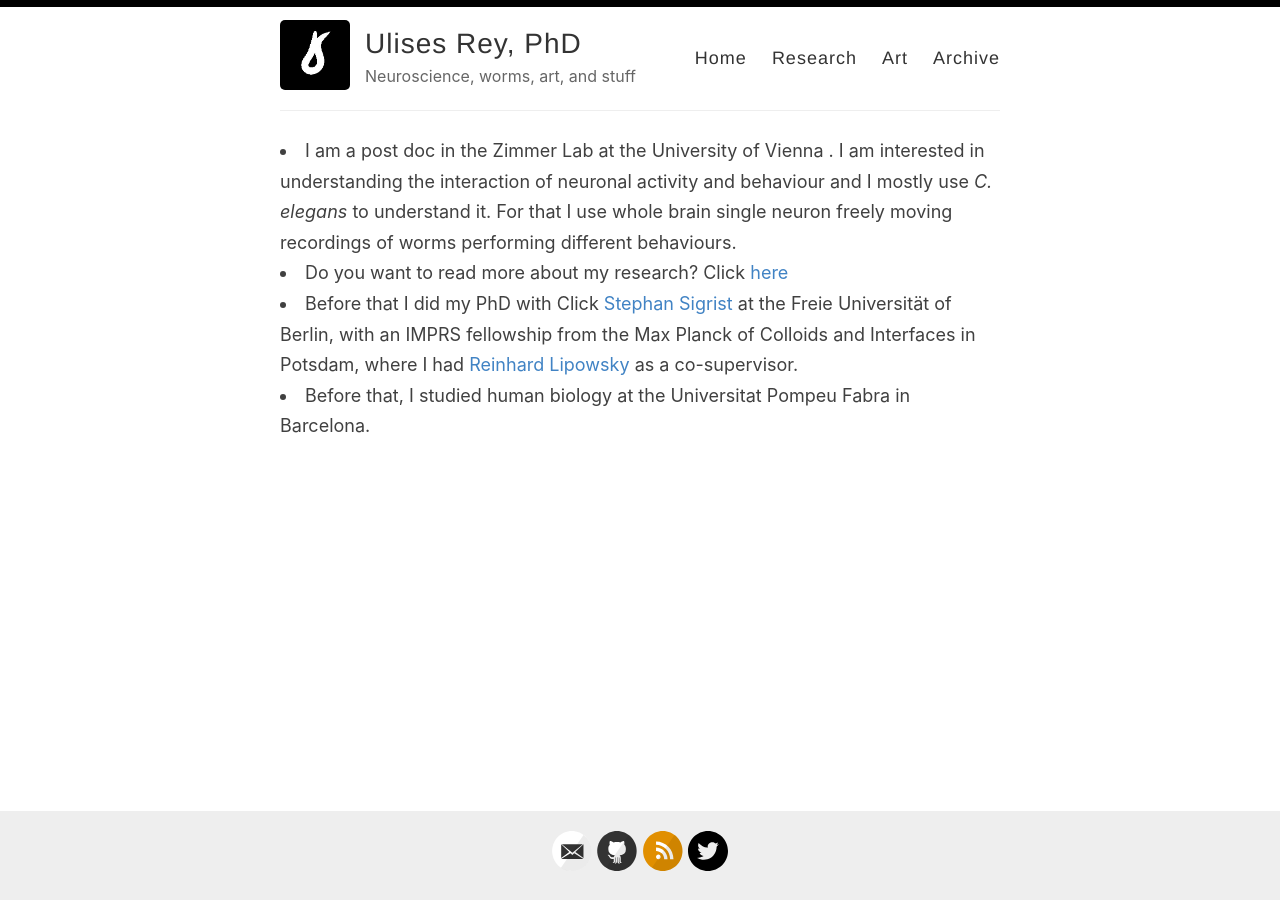
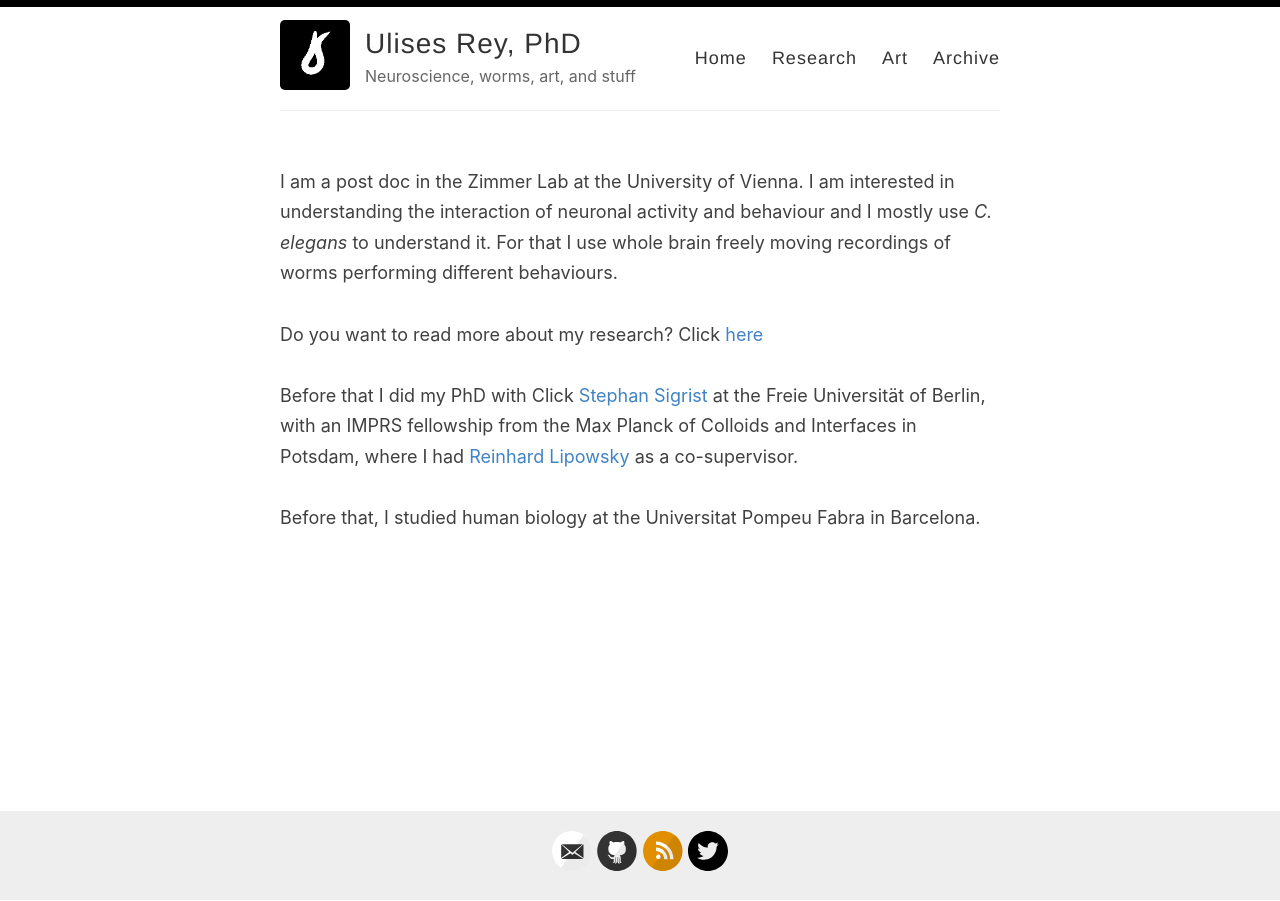
Before and after one commit to ulisesrey/ulisesrey.github.io, a Jekyll site: the page built from index.html, in a window 1280 px wide. Built offline with Jekyll 4.4.1, drawn with Linux system fonts in a browser that asks for light colours; the list of posts is cut into pages by our own code.

Commit message:
changed li to br

```diff
--- a/index.html
+++ b/index.html
@@ -4,14 +4,14 @@ layout: default
 <article class="page">
 
   <div class="entry">
-<li>
-    I am a post doc in the Zimmer Lab at the University of Vienna .
+<br>
+    I am a post doc in the Zimmer Lab at the University of Vienna.
 I am interested in understanding the interaction of neuronal activity and behaviour and I mostly use <i>C. elegans</i> to understand it.
-For that I use whole brain single neuron freely moving recordings of worms performing different behaviours.</li>
-<li>Do you want to read more about my research? Click <a href="https://ulisesrey.github.io/research/">here</a></li>
+For that I use whole brain freely moving recordings of worms performing different behaviours.</br>
+<br>Do you want to read more about my research? Click <a href="https://ulisesrey.github.io/research/">here</a></br>
 
-<li>Before that I did my PhD with Click <a href="https://www.bcp.fu-berlin.de/biologie/arbeitsgruppen/genetik/ag_sigrist/mitarbeiter/leiter/sigrist/index.html">Stephan Sigrist</a> at the Freie Universität of Berlin, with an IMPRS fellowship from the Max Planck of Colloids and Interfaces in Potsdam, where I had <a href="https://www.mpikg.mpg.de/rl/">Reinhard Lipowsky</a> as a co-supervisor.</li>
-<li>Before that, I studied human biology at the Universitat Pompeu Fabra in Barcelona.</li>
+<br>Before that I did my PhD with Click <a href="https://www.bcp.fu-berlin.de/biologie/arbeitsgruppen/genetik/ag_sigrist/mitarbeiter/leiter/sigrist/index.html">Stephan Sigrist</a> at the Freie Universität of Berlin, with an IMPRS fellowship from the Max Planck of Colloids and Interfaces in Potsdam, where I had <a href="https://www.mpikg.mpg.de/rl/">Reinhard Lipowsky</a> as a co-supervisor.</br>
+<br>Before that, I studied human biology at the Universitat Pompeu Fabra in Barcelona.</br>
   </div>
 </article>
 
```
